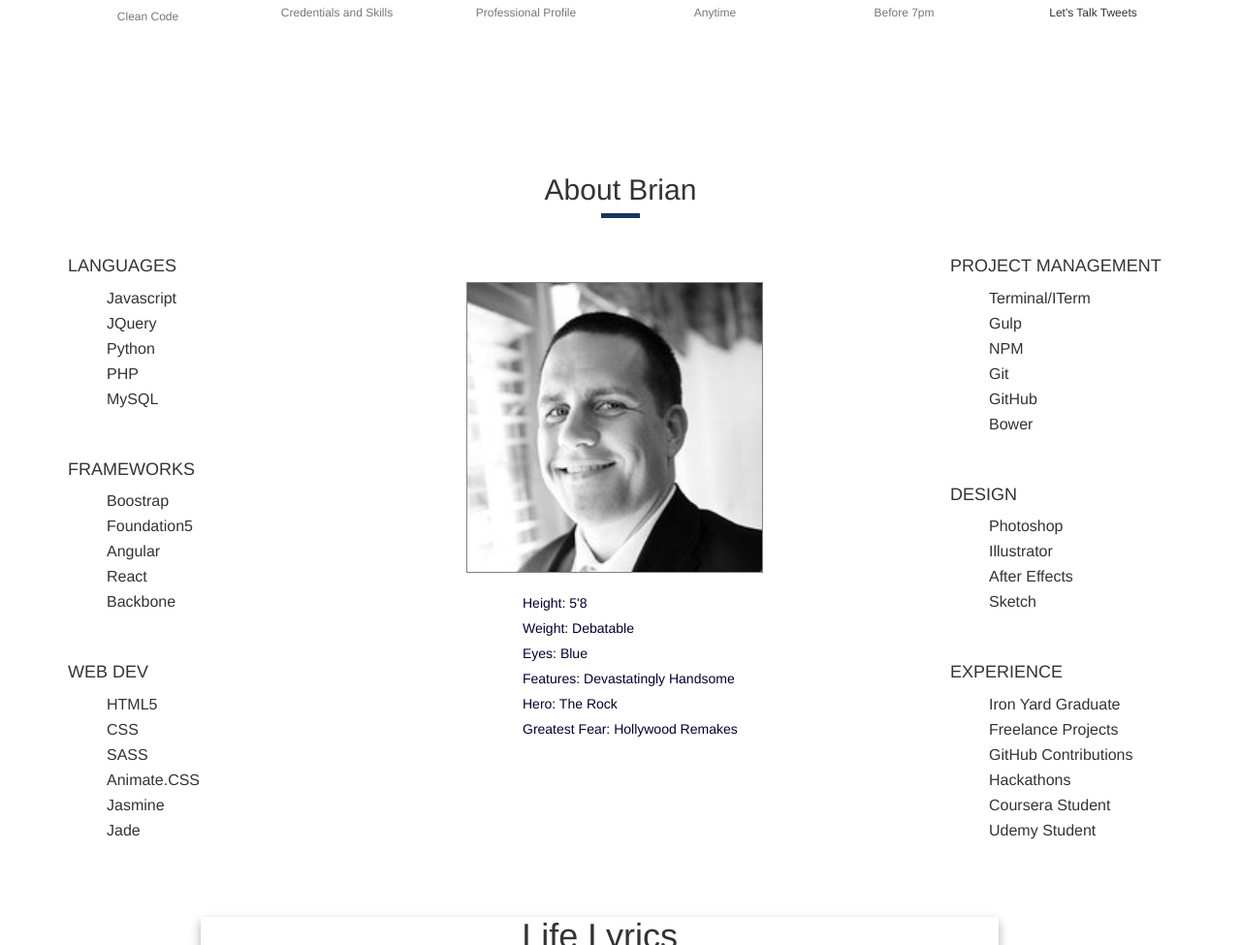
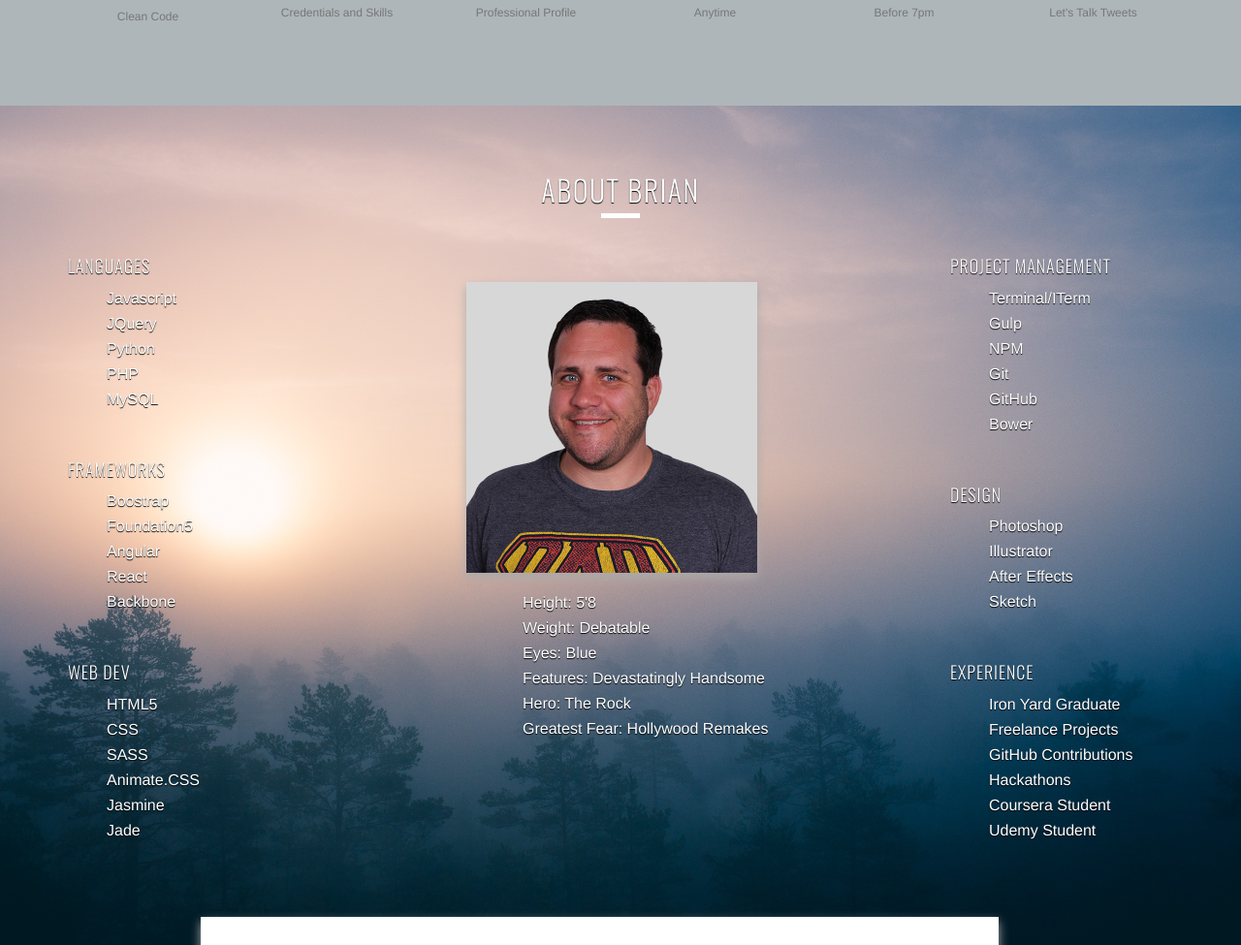
Before and after one commit to basquith16/brianasquith.io, a website: page index.html in a window 1280 px wide. Shown: the part 844-1819 px from the top of the page at 97% size. Drawn offline with nearby package versions, Linux system fonts and the light colour scheme.

Commit message:
updated some stylings

```diff
--- a/css/main.css
+++ b/css/main.css
@@ -132,6 +132,9 @@ nav a:hover {
     color: white;
     padding: 20px 0;
 }
+.footer-container {
+  background: #000;
+}
 
 /* ===============
     ALL: IE Fixes
@@ -189,7 +192,6 @@ nav a:hover {
 
    section#head {
      background-image: url('../img/notebook.jpg');
-     background-repeat: no-repeat;
      background-size: cover;
      min-height: 700px;
      padding: 100px 0;
@@ -218,14 +220,16 @@ nav a:hover {
      content: "";
      height: 5px;
      width: 40px;
-     background-color: #15365b;
+     background-color: #fff;
      display: block;
      margin: 0 auto;
      margin-top: 8px;
+
    }
 
    #contact {
-     background: #fff;
+     background: #AEB6BA;
+     border-top: 1px solid rgba(#000, .8);
    }
 
    ul {
@@ -235,11 +239,14 @@ nav a:hover {
    .blue-circle {
      width: 100%;
      padding-bottom: 100%;
-     background-color: #fff;
+     background-color: #aeb6ba;
      border-radius: 50%;
      -moz-border-radius: 50%;
      -webkit- border-radius: 50%;
      margin: 0 auto;
+     .fa {
+       color: #fff;
+     }
    }
 
    #gitHubPic, #resumePic, #emailPic {
@@ -267,13 +274,18 @@ nav a:hover {
 
    .blue-circle div i {
      font-size: 3em;
-     color: #335C67;
+     color: #404040;
    }
 
    #aboutParag {
      margin: -5% 0 0 15%;
      padding-bottom: 10%;
+   }
 
+   header {
+     position: relative;
+     z-index: 999;
+     background: #fff;
    }
 
    #contact .blue-circle {
@@ -301,7 +313,9 @@ nav a:hover {
    }
 
    section#features {
-     background: transparent;
+     background: url('../img/skillsBG.jpeg');
+     background-size: cover;
+     background-position: 50% 50%;
    }
 
    .item-feature {
@@ -314,6 +328,10 @@ nav a:hover {
 
    .projects {
      padding-bottom: 10%;
+   }
+   #contactInfo > h5, #contact > div > div > div > h5 {
+     color: #404040;
+     letter-spacing: .05em;
    }
 
    .descripParags {
@@ -413,19 +431,49 @@ section#download .platforms > div {
   -webkit-animation-duration: 3s;
   margin: 10% 0 5% 60%;
   height: 300px;
-  border: 1px solid gray;
+  -webkit-box-shadow: 0 5px 10px #aaa;
+     -moz-box-shadow: 0 5px 10px #aaa;
+          box-shadow: 0 5px 10px #aaa;
 }
 
 .attributes {
   margin-left: 65%;
   width: 100%;
-  font-size: 14px;
-  color: rgb(0, 0, 51)
+  font-size: 16px;
+  font-weight: 300;
+  color: #fff;
+}
+ul li {
+  color: #fff;
+  text-shadow: 0px 1px 1px black;
+  -moz-text-shadow: 0px 1px 1px black;
+  -webkit-text-shadow: 0px 1px 1px black;
 }
 
-#aboutBrian, #lifeLyrics {
-  font-weight: 200;
+.listHeadlines {
+  font-family: 'Oswald', sans-serif;
+  color: #fff;
+  font-weight: 300;
+  letter-spacing: .05em;
+  text-shadow: 0px 1px 1px black;
+  -moz-text-shadow: 0px 1px 1px black;
+  -webkit-text-shadow: 0px 1px 1px black;
 }
+
+#lifeLyrics {
+  padding-top: 30px;
+}
+#aboutBrian {
+  font-family: 'Oswald', sans-serif;
+  font-weight: 300;
+  letter-spacing: .05em;
+  text-transform: uppercase;
+  color: #fff;
+  text-shadow: 0px 1px 1px black;
+  -moz-text-shadow: 0px 1px 1px black;
+  -webkit-text-shadow: 0px 1px 1px black;
+}
+
 
 /* ==========================================================================
    Media Queries
--- a/index.html
+++ b/index.html
@@ -14,6 +14,7 @@
   <link rel="stylesheet" href="css/font-awesome.min.css">
   <link rel="stylesheet" href="css/animate.css">
   <link rel="stylesheet" href="css/main.css">
+  <link href='https://fonts.googleapis.com/css?family=Oswald:400,300|Cinzel:400,700' rel='stylesheet' type='text/css'>
   <script src="js/vendor/modernizr-2.8.3-respond-1.4.2.min.js"></script>
 </head>
 
@@ -122,7 +123,7 @@
             </div>
           </div>
           <h5 class="text-center">Follow Me!</h5>
-          <h6 class="text-center text muted">
+          <h6 class="text-center text-muted">
             Let's Talk Tweets
           </h6>
         </div>
@@ -135,7 +136,7 @@
         <div class="left-features col-sm-2">
           <div class="item-feature row">
             <div class="content col-sm-8">
-              <h4>Languages</h4>
+              <h4 class="listHeadlines">Languages</h4>
               <ul>
                 <li>Javascript</li>
                 <li>JQuery</li>
@@ -147,7 +148,7 @@
           </div>
           <div class="item-feature row">
             <div class="content col-sm-8">
-              <h4>Frameworks</h4>
+              <h4 class="listHeadlines">Frameworks</h4>
               <ul>
                 <li>Boostrap</li>
                 <li>Foundation5</li>
@@ -159,7 +160,7 @@
           </div>
           <div class="item-feature row">
             <div class="content col-sm-8">
-              <h4>Web Dev</h4>
+              <h4 class="listHeadlines">Web Dev</h4>
               <ul>
                 <li>HTML5</li>
                 <li>CSS</li>
@@ -173,7 +174,7 @@
         </div>
         <!--./left-features -->
         <div class="features-image col-sm-4">
-          <img class="text-center" id="featuresImage" src="img/myPic.png" />
+          <img class="text-center" id="featuresImage" src="img/myPic.jpg" />
           <ul class="attributes">
             <li>Height: 5'8</li>
             <li>Weight: Debatable</li>
@@ -186,7 +187,7 @@
         <div class="right-features col-sm-4">
           <div class="item-feature row">
             <div class="content col-sm-8 col-sm-push-10 text-left">
-              <h4>Project Management</h4>
+              <h4 class="listHeadlines">Project Management</h4>
               <ul>
                 <li>Terminal/ITerm</li>
                 <li>Gulp</li>
@@ -199,7 +200,7 @@
           </div>
           <div class="item-feature row">
             <div class="content col-sm-8 col-sm-push-10 text-left">
-              <h4>Design</h4>
+              <h4 class="listHeadlines">Design</h4>
               <ul>
                 <li>Photoshop</li>
                 <li>Illustrator</li>
@@ -210,7 +211,7 @@
           </div>
           <div class="item-feature row">
             <div class="content col-sm-8 col-sm-push-10 text-left">
-              <h4>Experience</h4>
+              <h4 class="listHeadlines">Experience</h4>
               <ul>
                 <li>Iron Yard Graduate</li>
                 <li>Freelance Projects</li>
@@ -230,7 +231,7 @@
   </section>
   <article class="container-fluid col-sm-8" id="aboutParag">
     <header>
-      <h1 class="text-center id="lifeLyrics">Life Lyrics</h1>
+      <h1 class="text-center" id="lifeLyrics">Life Lyrics</h1>
       <p class="aboutParags">Fabulous secret powers were revealed to me the day I grabbed a laptop and wrote my first line of code. Well, maybe it didn't go down exactly like that.</p>
       <button class="btn btn-success" type="button" id="moreButton">More</button>
       <div class="hidden" id="hidden">
@@ -377,7 +378,7 @@
 
   <div class="footer-container">
     <footer class="wrapper">
-      <p class="text-center">All Rights Reserved</p>
+      <p class="text-center">Powered by me</p>
     </footer>
   </div>
 
```
Also changed, not shown: package.json (+12 -0 lines), img/myPic.jpg (added), img/skillsBG.jpeg (added).
